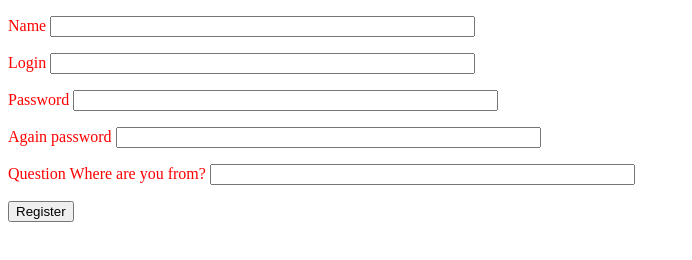
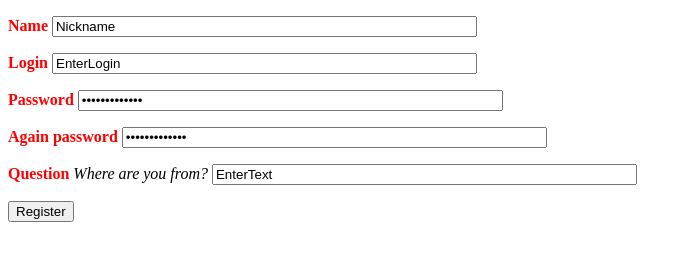
Before and after one commit to Alkotenok/register, a plain HTML site: page index.html in a window 1280 px wide. Shown: the whole page, without its empty margins (0-692 px from the left). Drawn offline with Linux system fonts and the light colour scheme.

Commit message:
Update index.html

```diff
--- a/index.html
+++ b/index.html
@@ -6,25 +6,25 @@
 </head>
 <body>
 <p>
-<font color="red">Name<font>
-<input type="text" size="50" mas=xlenght="30" name="name">
+<font color="red"><strong>Name</font></strong>
+<input type="text" size="50" maxlenght="30" name="name" value="Nickname">
 </p>
 <p>
-Login
-<input type="text" size="50" maxlenght="16" name="login">
+  <font color="red"><strong>Login</font></strong>
+<input type="text" size="50" maxlenght="16" name="login" value="EnterLogin">
 </p>
 <p>
-Password
-<input type="password" size="50" maxlenght="8" name="Password">
+  <font color="red"><strong>Password</font></strong>
+<input type="password" size="50" maxlenght="8" name="Password" value="EnterPassword">
 </p>
 <p>
-Again password
-<input type="password" size="50" maxlenght="8" name="AgainPassword">
+  <font color="red"><strong>Again password</font></strong>
+<input type="password" size="50" maxlenght="8" name="AgainPassword" value="AgainPassword">
 </p>
 <p>
-Question
-Where are you from?
-<input type="text" size="50">
+  <font color="red"><strong>Question</font></strong>
+  <i>Where are you from?</i>
+<input type="text" size="50" value="EnterText">
 </p>
 <form action="https://alkotenok.github.io/handmade/">
 <button type="submit"; background-color:cyan; color:whute; text-align:center>Register
```
